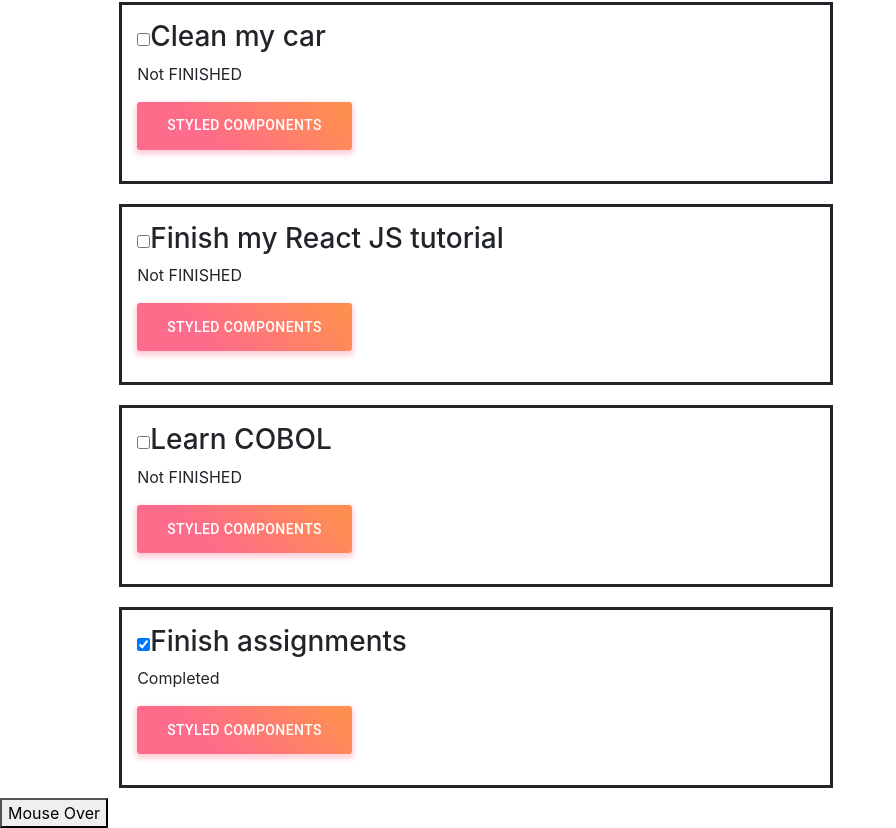
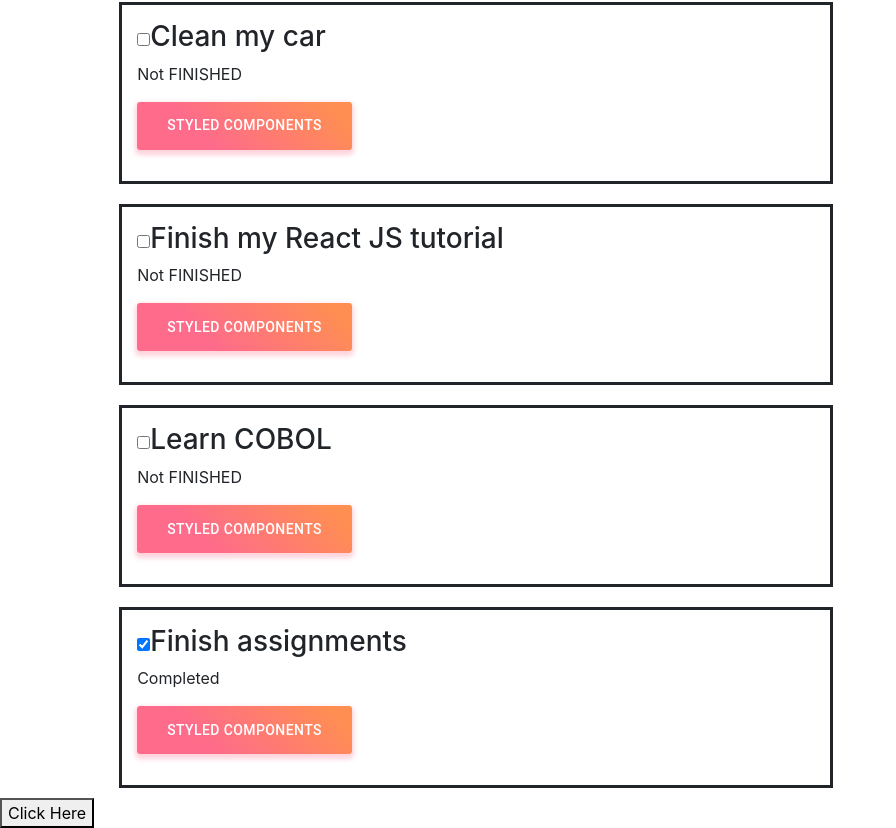
Before and after one commit to aondoe/toDoApp, a React (Create React App) app in the folder todo/: page / in a window 1280 px wide. Shown: the part 1072-1900 px from the top of the page, without its empty margins (0-896 px from the left). Built offline with nearby package versions, Linux system fonts and the light colour scheme.

Commit message:
Changed the text of the button

```diff
--- a/todo/src/ToDoModel.js
+++ b/todo/src/ToDoModel.js
@@ -37,7 +37,7 @@ const ourTasks=todoList.map(tasks=> <ToDoFormat key={tasks.id} task_name={tasks.
                     <h1 id="todoHead">To Do List</h1>
                         {ourTasks}
 
-                        <button onMouseOver={clickY}>Mouse Over</button>
+                        <button onMouseOver={clickY}>Click Here</button>
 
                 </div>
             )
```
